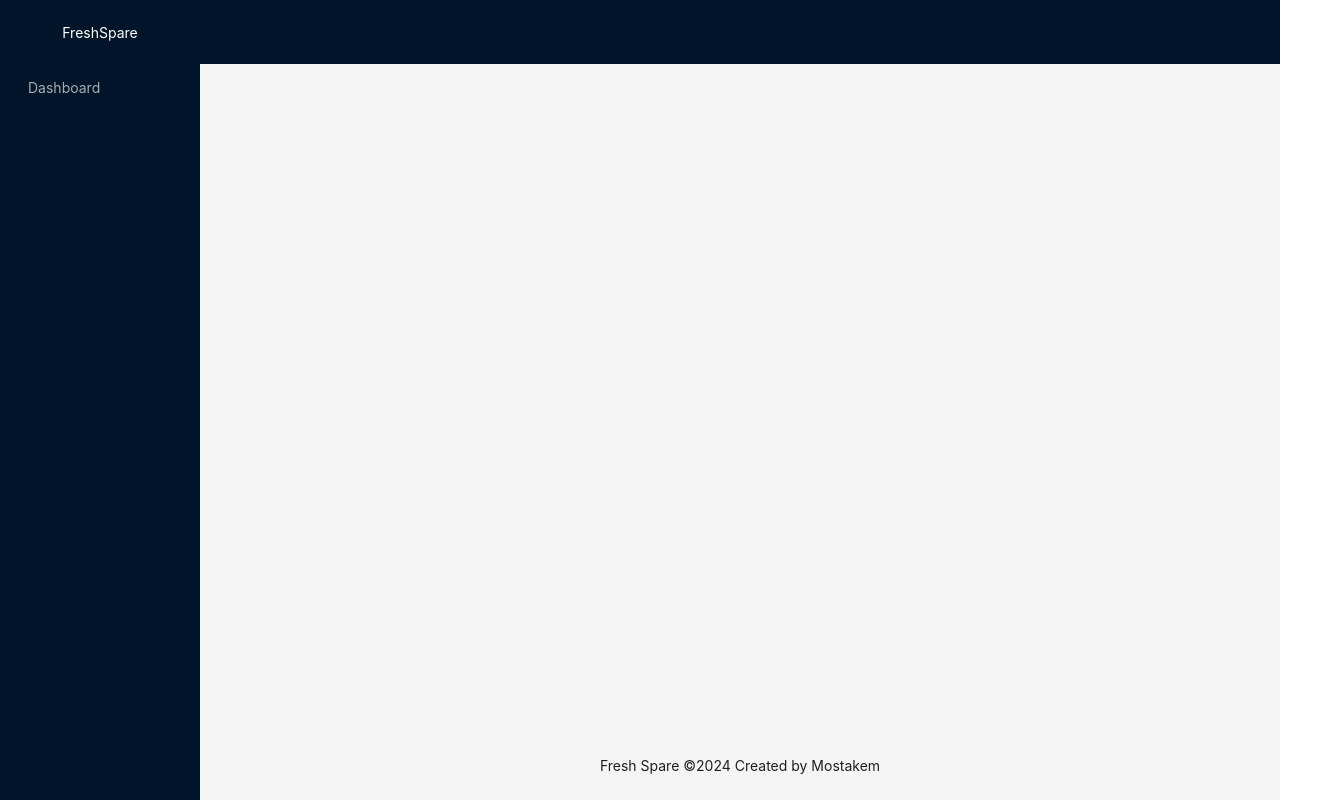
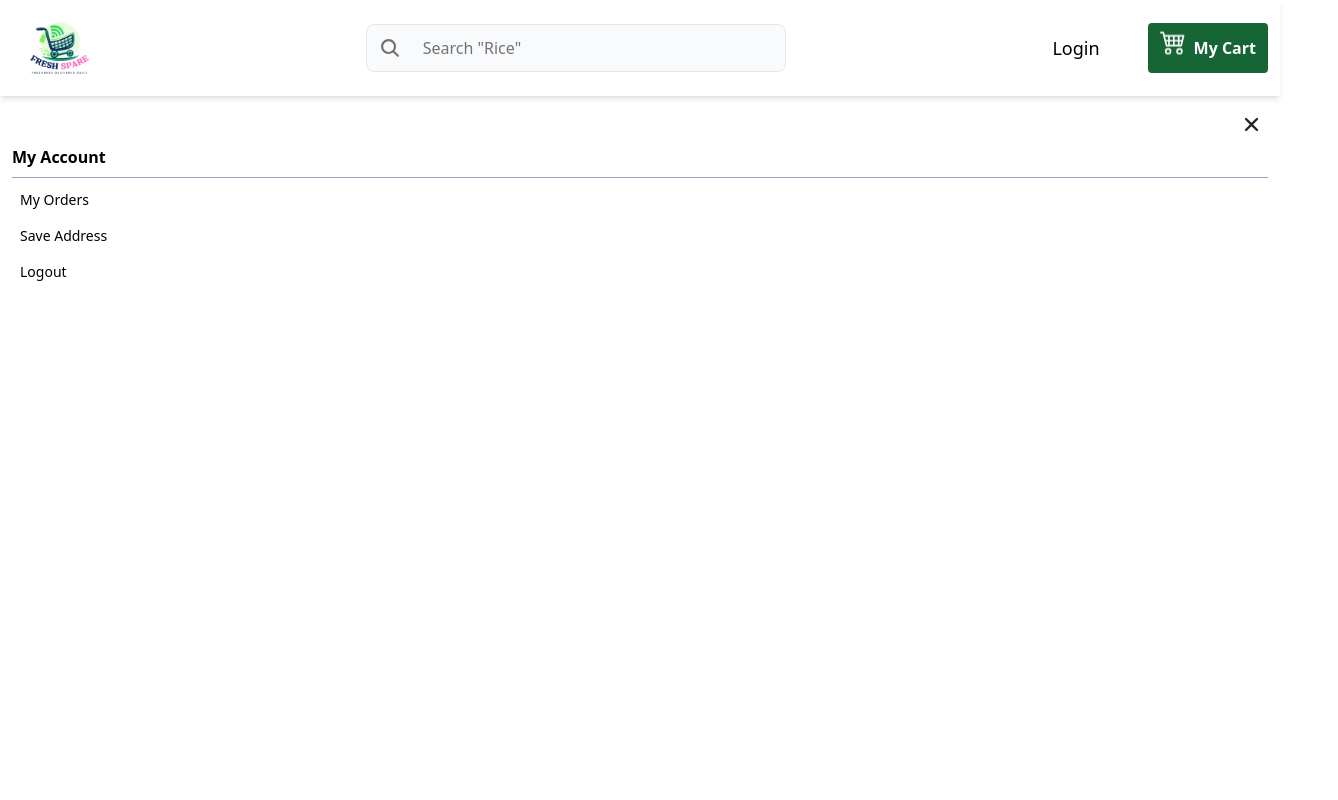
Before and after one commit to MostakemHossain/fresh-spare-frontend, a React (Vite) app: page /user in a window 1280 px wide. Shown: the top 800 px of the page, 1338 px wide, since content can reach past the window. Built offline with nearby package versions, Linux system fonts and the light colour scheme.

Commit message:
user logout and navbar complete

```diff
--- /dev/null
+++ b/src/components/Divider.tsx
@@ -0,0 +1,5 @@
+const Divider = () => {
+  return <div className="p-[0.5px] bg-slate-400 my-2"></div>;
+};
+
+export default Divider;
--- a/src/components/Header.tsx
+++ b/src/components/Header.tsx
@@ -1,18 +1,35 @@
+import { useState } from "react";
 import { BsCart4 } from "react-icons/bs";
 import { FaRegCircleUser } from "react-icons/fa6";
+import { GoTriangleDown, GoTriangleUp } from "react-icons/go";
 import { Link, useLocation, useNavigate } from "react-router-dom";
 import logo from "../assets/images/logo.png";
 import useMobile from "../hooks/useMobile";
+import { useAppSelector } from "../redux/hooks";
 import Search from "./Search";
+import UserMenu from "./UserMenu";
 
 const Header = () => {
   const [isMobile] = useMobile();
   const location = useLocation();
   const isSearchPage = location.pathname === "/search";
   const navigate = useNavigate();
+  const user = useAppSelector((state) => state?.auth?.user);
+  const [openUserMenu, setOpenUserMenu] = useState(false);
 
   const redirectToLoginPage = () => {
     navigate("/auth");
+  };
+  const handleCloseUserMenu = () => {
+    setOpenUserMenu(false);
+  };
+
+  const handleMobileUser = () => {
+    if (!user?.id) {
+      navigate("/auth");
+      return;
+    }
+    navigate("/user");
   };
 
   return (
@@ -45,15 +62,39 @@ const Header = () => {
           <div className="">
             {/* mobile  */}
             <button className="text-neutral-600 lg:hidden">
-              <FaRegCircleUser size={30} />
+              <FaRegCircleUser onClick={handleMobileUser} size={30} />
             </button>
             <div className="hidden lg:flex items-center gap-10">
+              {user?.id ? (
+                <div className="relative">
+                  <div
+                    onClick={() => setOpenUserMenu((prev) => !prev)}
+                    className="flex select-none items-center gap-1 cursor-pointer"
+                  >
+                    <p>Account</p>
+                    {openUserMenu ? (
+                      <GoTriangleUp size={25} />
+                    ) : (
+                      <GoTriangleDown size={25} />
+                    )}
+                  </div>
+                  {openUserMenu && (
+                    <div className="absolute right-0 top-12">
+                      <div className="bg-white rounded p-4 min-w-52 lg:shadow-lg">
+                        <UserMenu close={handleCloseUserMenu} />
+                      </div>
+                    </div>
+                  )}
+                </div>
+              ) : (
                 <button
                   onClick={redirectToLoginPage}
                   className="text-lg px-2 cursor-pointer"
                 >
                   Login
                 </button>
+              )}
+
               <button className="flex items-center gap-2 bg-green-800 hover:bg-green-700 px-3 py-3 rounded text-white">
                 <div className="animate-bounce">
                   <BsCart4 size={26} />
--- /dev/null
+++ b/src/components/UserMenu.tsx
@@ -0,0 +1,52 @@
+/* eslint-disable @typescript-eslint/no-explicit-any */
+import toast from "react-hot-toast";
+import { Link, useNavigate } from "react-router-dom";
+import { useLogoutMutation } from "../redux/features/auth/authApi";
+import { setLogout } from "../redux/features/auth/authSlice";
+import { useAppDispatch, useAppSelector } from "../redux/hooks";
+import Divider from "./Divider";
+
+const UserMenu = ({ close }: { close: () => void }) => {
+  const user = useAppSelector((state) => state?.auth);
+  const navigation = useNavigate();
+  const dispatch = useAppDispatch();
+  const [logout] = useLogoutMutation();
+
+  const handleLogout = async () => {
+    try {
+      const res = await logout(user.token).unwrap();
+      if (res.success) {
+        close();
+        toast.success("Logout successfully");
+        dispatch(setLogout());
+        navigation("/");
+      }
+    } catch (error: any) {
+      toast.error(error.message);
+    }
+  };
+
+  return (
+    <div>
+      <div className="font-semibold">My Account</div>
+      <div className="text-sm">{user?.user?.name}</div>
+      <Divider />
+      <div className="text-sm grid gap-2">
+        <Link to={"/"} className="px-2 hover:bg-orange-200 py-1">
+          My Orders
+        </Link>
+        <Link to={"/"} className="px-2 hover:bg-orange-200 py-1">
+          Save Address
+        </Link>
+        <button
+          onClick={handleLogout}
+          className="text-left px-2 hover:bg-orange-200 py-1"
+        >
+          Logout
+        </button>
+      </div>
+    </div>
+  );
+};
+
+export default UserMenu;
--- a/src/index.css
+++ b/src/index.css
@@ -1,6 +1,8 @@
+@import url("https://fonts.googleapis.com/css2?family=Poppins:ital,wght@0,100;0,200;0,300;0,400;0,500;0,600;0,700;0,800;0,900;1,100;1,200;1,300;1,400;1,500;1,600;1,700;1,800;1,900&display=swap");
 @tailwind base;
 @tailwind components;
 @tailwind utilities;
+
 * {
   box-sizing: border-box;
   padding: 0;
--- a/src/pages/Home.tsx
+++ b/src/pages/Home.tsx
@@ -1,3 +1,4 @@
+import { Outlet } from "react-router-dom";
 import Footer from "../components/Footer";
 import Header from "../components/Header";
 
@@ -5,7 +6,9 @@ const Home = () => {
   return (
     <div>
       <Header />
-
+      <div className="min-h-screen">
+      <Outlet />
+      </div>
       <Footer />
     </div>
   );
--- /dev/null
+++ b/src/pages/UserMenuMobile.tsx
@@ -0,0 +1,23 @@
+/* eslint-disable @typescript-eslint/no-unused-vars */
+import { useState } from "react";
+import UserMenu from "../components/UserMenu";
+import { IoClose } from "react-icons/io5";
+
+const UserMenuMobile = () => {
+  const [openUserMenu, setOpenUserMenu] = useState(false);
+  const handleCloseUserMenu = () => {
+    setOpenUserMenu(false);
+  };
+  return (
+    <div className="bg-white h-full w-full py-2">
+        <button onClick={()=>window.history.back()} className="text-neutral-800 block w-fit ml-auto mr-4 py-2">
+            <IoClose size={25}/>
+        </button>
+      <div className="container mx-auto px-3 pb-8">
+        <UserMenu close={handleCloseUserMenu} />
+      </div>
+    </div>
+  );
+};
+
+export default UserMenuMobile;
--- a/src/redux/api/baseApi.ts
+++ b/src/redux/api/baseApi.ts
@@ -16,7 +16,7 @@ const baseQuery = fetchBaseQuery({
     const state = getState() as RootState;
     const token = state.auth.token;
     if (token) {
-      headers.set("authorization", `Bearer ${token}`);
+      headers.set("authorization", `${token}`);
     }
     return headers;
   },
--- a/src/redux/features/auth/authApi.ts
+++ b/src/redux/features/auth/authApi.ts
@@ -37,6 +37,13 @@ const authApi = baseApi.injectEndpoints({
         body: userInfo,
       }),
     }),
+    logout: builder.mutation({
+      query: (userInfo) => ({
+        url: "/auth/logout",
+        method: "POST",
+        body: userInfo,
+      }),
+    }),
   }),
 });
 
@@ -46,4 +53,5 @@ export const {
   useForgotPasswordMutation,
   useVerificationOTPMutation,
   useResetPasswordMutation,
+  useLogoutMutation
 } = authApi;
```
Also changed, not shown: src/routes/routes.tsx (+7 -1 lines), src/pages/Auth.tsx (line endings or trailing spaces). Lines whose indentation alone changed are shown as unchanged.
